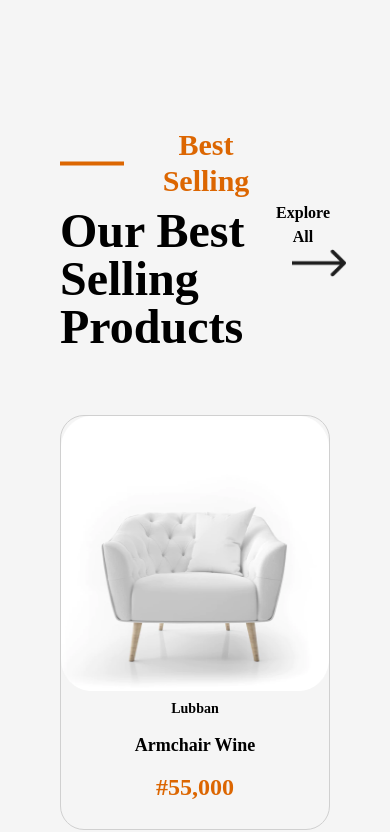
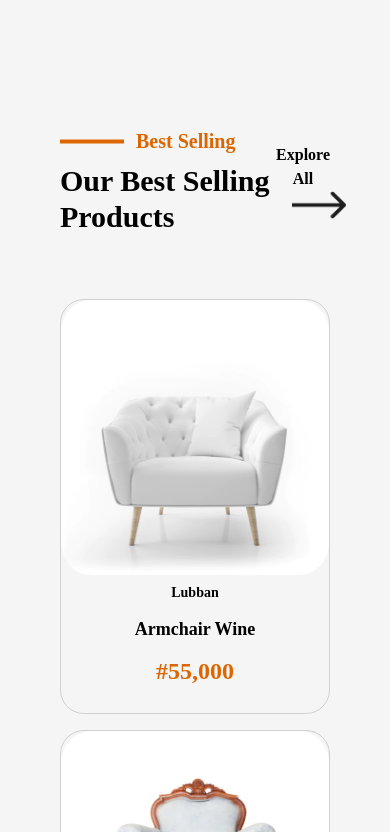
Before and after one commit to pipicoker/interior-ecommerce-store, a React (Create React App) app: page / in a window 390 px wide. Shown: the part 2292-3124 px from the top of the page. Built offline with nearby package versions, Linux system fonts and the light colour scheme.

Commit message:
reduced some px sizes

```diff
--- a/src/Components/BestSelling.tsx
+++ b/src/Components/BestSelling.tsx
@@ -9,12 +9,12 @@
       <section className='mt-32 px-[60px] font-semibold text-blac'>
             <div className='  flex justify-between items-center'>
                 <div>
-                <div className='flex items-center space-x-3 text-3xl  text-pry'>
+                <div className='flex items-center space-x-3 text-xl md:text-3xl  text-pry'>
                 <img src={Line} alt="" />
                 <p>Best Selling</p>
                 </div>
 
-                <h3 className='mt-2 text-5xl text-left'>Our Best Selling Products</h3>
+                <h3 className='mt-2 text-3xl md:text-5xl text-left'>Our Best Selling Products</h3>
             </div>
 
             <div className='md:flex items-center space-x-4' >
--- a/src/Components/Trending.tsx
+++ b/src/Components/Trending.tsx
@@ -10,12 +10,12 @@
     <div className='mt-32 pb-32 px-[60px] font-semibold'>
       <div className='  flex justify-between items-center'>
                 <div>
-                <div className='flex items-center space-x-3 text-3xl  text-pry'>
+                <div className='flex items-center space-x-3 text-xl md:text-3xl  text-pry'>
                 <img src={Line} alt="" />
                 <p>Trending</p>
                 </div>
 
-                <h3 className='mt-2 text-5xl text-left'>Our Trending Products</h3>
+                <h3 className='mt-2 text-3xl md:text-5xl text-left'>Our Trending Products</h3>
             </div>
 
             <div className='md:flex items-center space-x-4 text-blac' >
```
